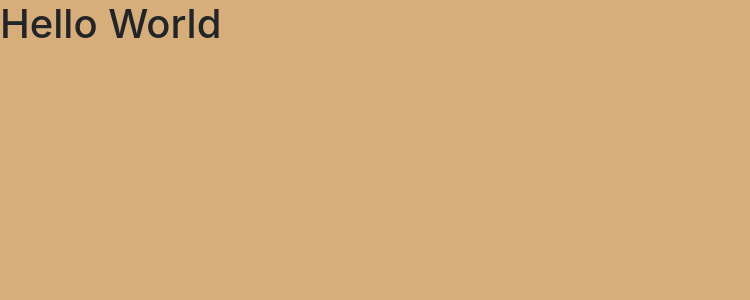
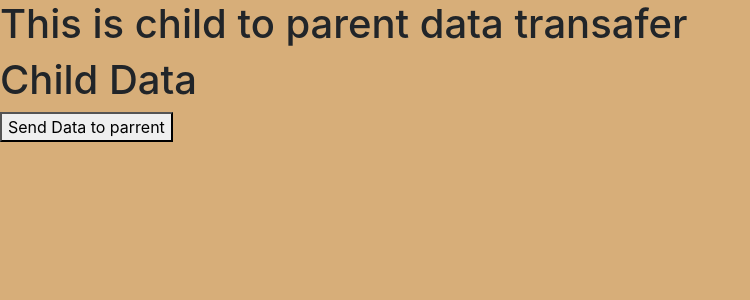
Before and after one commit to techstarMahesh/learn-reactjs, a React (Create React App) app: page / in a window 1280 px wide. Shown: the top 300 px of the page, without its empty margins (0-750 px from the left). Built offline with nearby package versions, Linux system fonts and the light colour scheme.

Commit message:
parent data

```diff
--- a/src/App.jsx
+++ b/src/App.jsx
@@ -1,9 +1,17 @@
-import Hello from './components/basics/helloWorld'
+import Hello from './components/basics/01-helloWorld'
+import JsxExample from './components/basics/02-jsx'
+import Events from './components/basics/03-events'
+import ParrentData from './components/basics/05-parentData'
 import './index.css'
+
 function App() {
+  const name = 'Mahesh Sharma'
   return (
     <>
-      <Hello />
+      {/* <Hello /> */}
+      {/* <JsxExample name={name} /> */}
+      {/* <Events /> */}
+      <ParrentData />
     </>
   )
 }
--- /dev/null
+++ b/src/components/basics/02-jsx.jsx
@@ -0,0 +1,13 @@
+const JsxExample = (props) => {
+  let isLoggedIn = false
+  return (
+    <>
+      <h1>JSX Example</h1>
+      <h2>{props.name}</h2>
+      <h3>{10 + 30}</h3>
+      <div>{isLoggedIn ? <p>Welcome back!</p> : <p>Please log in.</p>}</div>
+    </>
+  )
+}
+
+export default JsxExample
--- /dev/null
+++ b/src/components/basics/03-events.jsx
@@ -0,0 +1,13 @@
+const Events = () => {
+  const handleClick = (e) => {
+    console.log('This is test')
+  }
+  return (
+    <>
+      <h1>Event Example</h1>
+      <button onClick={handleClick}>Click and see on console</button>
+    </>
+  )
+}
+
+export default Events
--- /dev/null
+++ b/src/components/basics/04-childData.jsx
@@ -0,0 +1,15 @@
+const ChildData = (props) => {
+  const data = 'I am Child Data'
+  const handleData = (e) => {
+    e.preventDefault()
+    props.onclick(data)
+  }
+  return (
+    <>
+      <h1>Child Data</h1>
+      <button onClick={handleData}>Send Data to parrent</button>
+    </>
+  )
+}
+
+export default ChildData
--- /dev/null
+++ b/src/components/basics/05-parentData.jsx
@@ -0,0 +1,15 @@
+import ChildData from './04-childData'
+
+const ParrentData = () => {
+  const childDatas = (data) => {
+    console.log(data)
+  }
+  return (
+    <>
+      <h1>This is child to parent data transafer</h1>
+      <ChildData onclick={childDatas} />
+    </>
+  )
+}
+
+export default ParrentData
```
Also changed, not shown: src/components/basics/01-helloWorld.jsx (renamed from src/components/basics/helloWorld.jsx).
